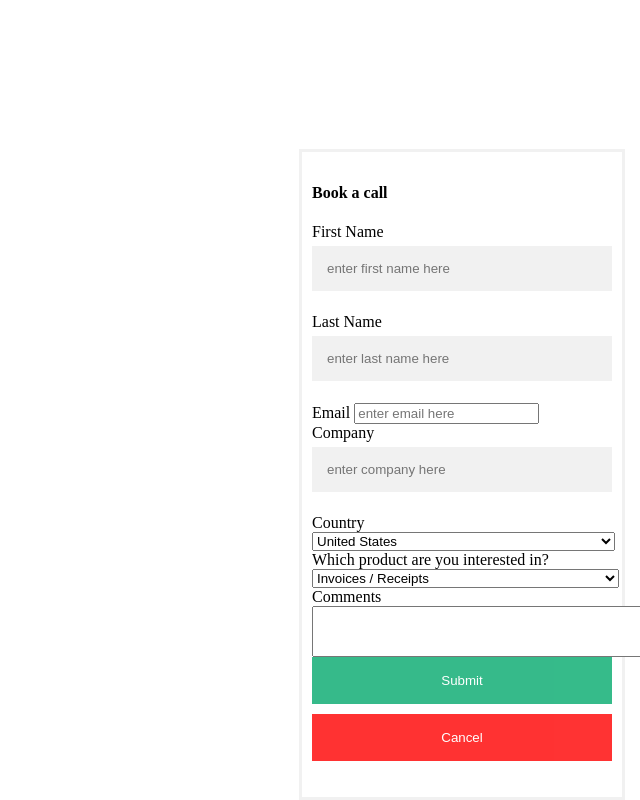
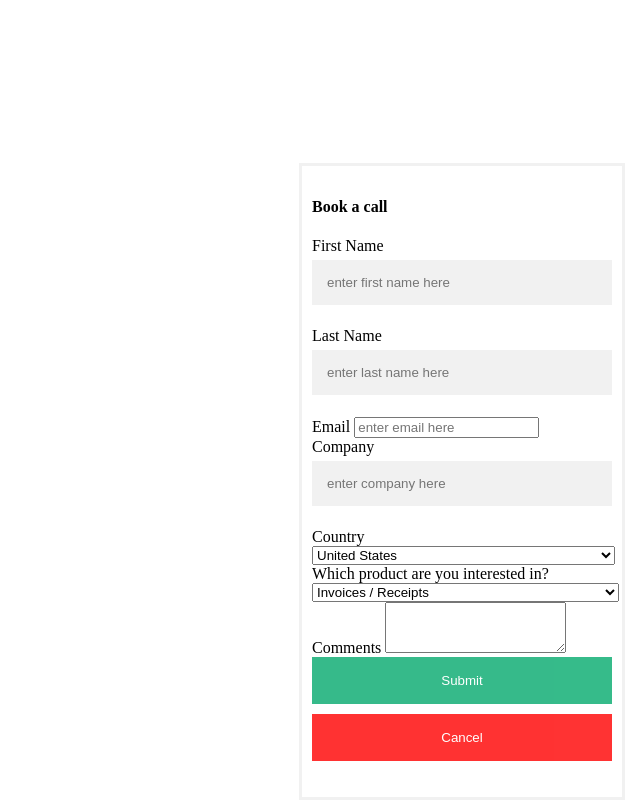
Before and after one commit to codymindee/chilitest.github.io, a plain HTML site: page index.html in a window 1280 px wide. Both pictures are taken after a click on the button "Talk to an expert". Shown: the whole page, without its empty margins (640-1280 px from the left). Drawn offline with Linux system fonts and the light colour scheme.

Commit message:
Update index.html

```diff
--- a/index.html
+++ b/index.html
@@ -276,7 +276,7 @@
     </div>
     <div>
       <label>Comments</label>
-      <textarea name="Comments" cols="40" rows="3"></textarea>
+      <textarea name="Comments" cols="20" rows="3"></textarea>
     </div>
     <div>
     <button class="btn" type="submit">Submit</button>
```
